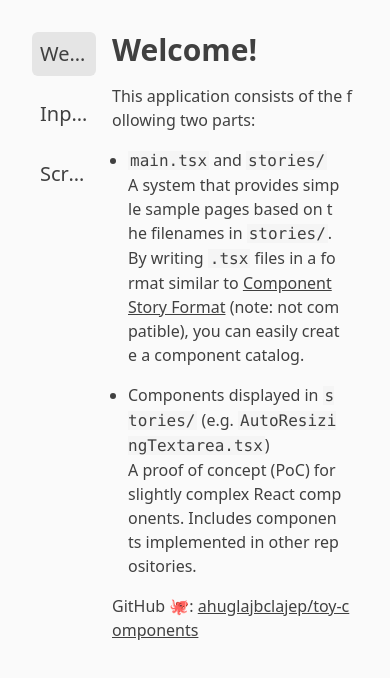
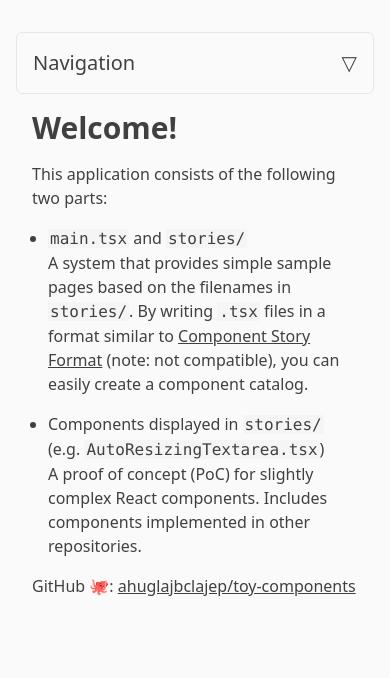
Before and after one commit to ahuglajbclajep/toy-components, a React (Vite) app: page /#/ in a window 390 px wide. Shown: the top 678 px of the page. Built offline with nearby package versions, Linux system fonts and the light colour scheme.

Commit message:
[stories] レスポンシブ対応

```diff
--- a/src/Layout.tsx
+++ b/src/Layout.tsx
@@ -1,5 +1,5 @@
-import { useMemo } from "react";
-import { Outlet, Link, useParams } from "react-router";
+import { useMemo, useRef, useEffect } from "react";
+import { Outlet, Link, useParams, useLocation } from "react-router";
 import clsx from "clsx/lite";
 
 export const Layout = () => {
@@ -7,23 +7,45 @@ export const Layout = () => {
     const filePaths = Object.keys(import.meta.glob("./stories/*.tsx"));
     return filePaths.map((path) => path.split(/[/.]/).slice(-2)[0]);
   }, []);
+  const { stories } = useParams();
 
-  const { stories } = useParams();
+  const detailsRef = useNavigationMenu();
 
   return (
     <div className="bg-neutral-50 font-sans text-neutral-700">
-      <div className="mx-auto flex h-full min-h-screen max-w-screen-lg gap-4 p-8">
-        <aside className="flex w-16 flex-col gap-4 md:w-40">
+      <div
+        className={clsx(
+          "mx-auto h-full min-h-screen max-w-screen-lg p-8",
+          "flex flex-col gap-4 sm:flex-row",
+        )}
+      >
+        <details
+          ref={detailsRef}
+          className={clsx(
+            "group -mx-4 rounded-md border p-4",
+            "sm:mx-0 sm:w-40 sm:border-none sm:p-0",
+          )}
+        >
+          <summary className="flex list-none justify-between text-xl group-open:mb-4 sm:hidden">
+            Navigation
+            <span className="transition group-open:rotate-180">▽</span>
+          </summary>
+          <nav className="flex flex-col gap-4">
             <Link to="/" className={linkStyle(!stories)}>
               Welcome
             </Link>
             {paths.map((path) => (
-            <Link key={path} to={path} className={linkStyle(stories === path)}>
+              <Link
+                key={path}
+                to={path}
+                className={linkStyle(stories === path)}
+              >
                 {path}
               </Link>
             ))}
-        </aside>
-        <main className="flex-1 break-all">
+          </nav>
+        </details>
+        <main className="flex-1 break-words">
           <Outlet />
         </main>
       </div>
@@ -31,6 +53,38 @@ export const Layout = () => {
   );
 };
 
+/**
+ * 画面幅や移動に合わせて、`<details />` の open 属性をリセットするフック
+ */
+const useNavigationMenu = () => {
+  const detailsRef = useRef<HTMLDetailsElement>(null);
+
+  const isSm = useRef(true);
+  useEffect(() => {
+    const mql = window.matchMedia("(min-width: 640px)");
+
+    if (!detailsRef.current) return;
+    detailsRef.current.open = mql.matches;
+    isSm.current = mql.matches;
+
+    const onChange = (e: MediaQueryListEvent) => {
+      if (!detailsRef.current) return;
+      detailsRef.current.open = e.matches;
+      isSm.current = e.matches;
+    };
+    mql.addEventListener("change", onChange);
+    return () => void mql.removeEventListener("change", onChange);
+  }, []);
+
+  const location = useLocation();
+  useEffect(() => {
+    if (!detailsRef.current || isSm.current) return;
+    detailsRef.current.open = false;
+  }, [location]);
+
+  return detailsRef;
+};
+
 const linkStyle = (selected: boolean) =>
   clsx(
     "truncate rounded-md p-2 text-xl hover:bg-neutral-200",
--- a/src/stories/Scrolls.tsx
+++ b/src/stories/Scrolls.tsx
@@ -4,7 +4,7 @@ export const BidirectionalEndlessScrolling = () => {
   return (
     <iframe
       src="https://ahuglajbclajep.github.io/react-bi-directional-endless-scrolling/"
-      height={800}
+      height={754}
       className={iframeStyle}
     />
   );
```
Lines whose indentation alone changed are shown as unchanged.
